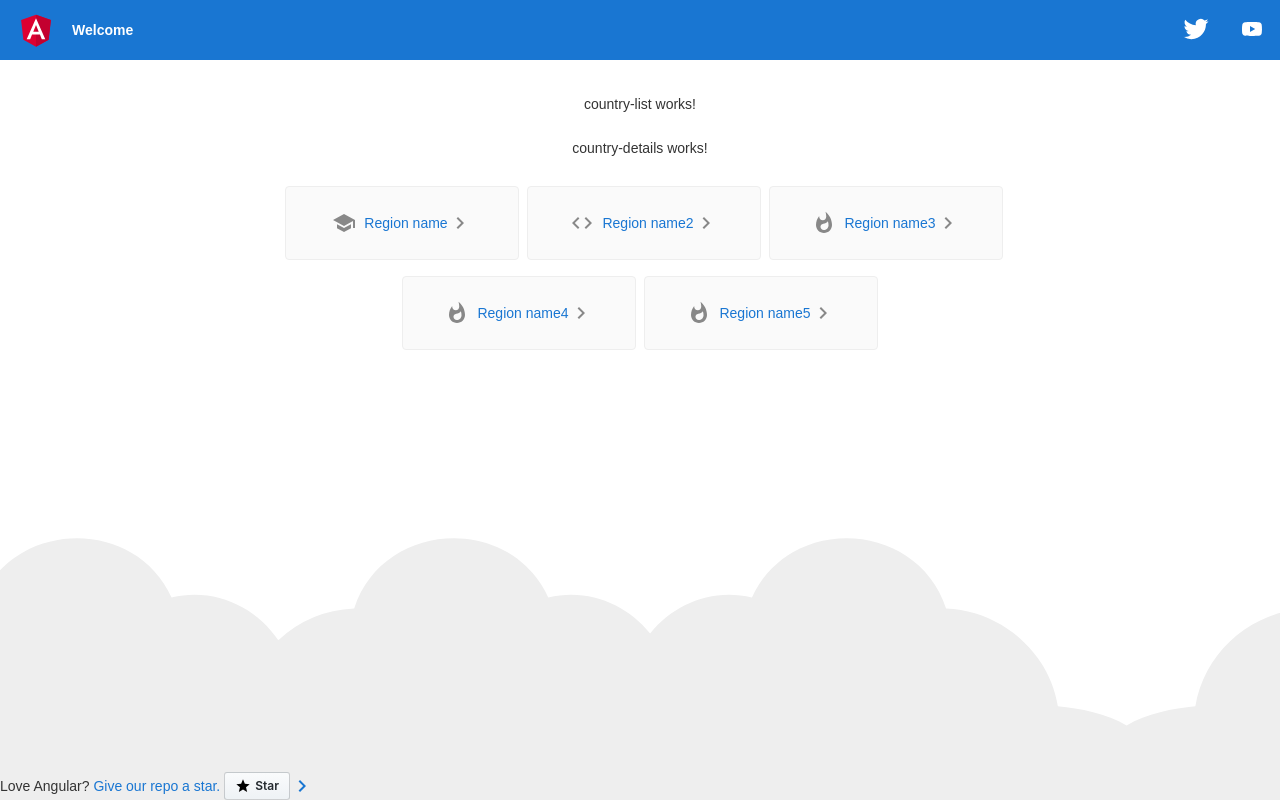
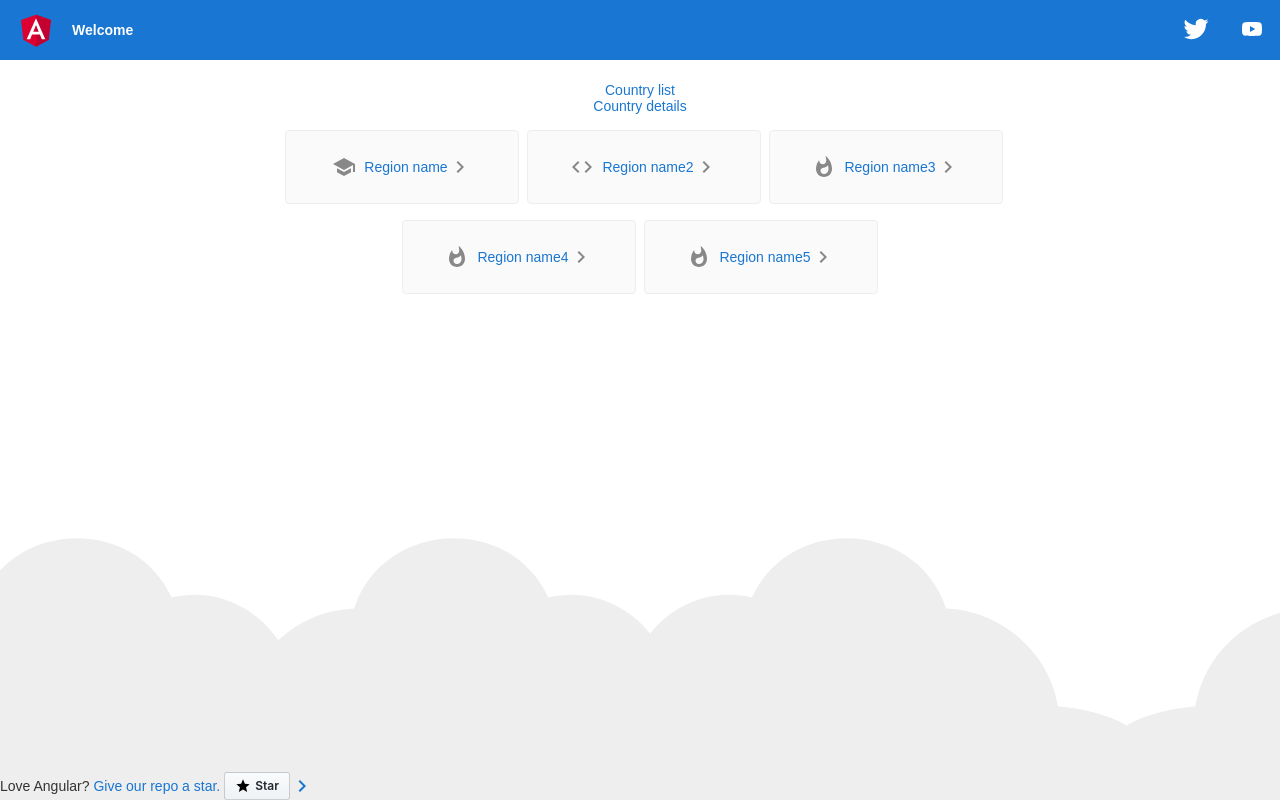
Before and after one commit to DamianJaszewski/angularWebApp, an Angular app: page / in a window 1280 px wide. Built offline with nearby package versions, Linux system fonts and the light colour scheme.

Commit message:
add home-screen component

```diff
--- a/src/app/app-routing.module.ts
+++ b/src/app/app-routing.module.ts
@@ -4,6 +4,7 @@ import { CountryListComponent } from './country-list/country-list.component';
 import { CountryDetailsComponent } from './country-details/country-details.component';
 
 const routes: Routes = [
+  { path: '', redirectTo: '', pathMatch: 'full' },
   { path: 'country-list', component: CountryListComponent },
   { path: 'country-details', component: CountryDetailsComponent }
 ];
--- a/src/app/app.component.html
+++ b/src/app/app.component.html
@@ -356,8 +356,17 @@
   <!-- <h2>Resources</h2>
   <p>Here are some links to help you get started:</p> -->
 
-  <app-country-list></app-country-list>
-  <app-country-details></app-country-details>
+<nav>
+  <a routerLink="/country-list">Country list</a>
+</nav>
+
+<nav>
+  <a routerLink="/country-details">Country details</a>
+</nav>
+
+
+  <!-- <app-country-list></app-country-list>
+  <app-country-details></app-country-details> -->
 
   <div class="card-container">
     <a class="card" target="_blank" rel="noopener" href="https://angular.io/tutorial">
--- a/src/app/app.module.ts
+++ b/src/app/app.module.ts
@@ -5,12 +5,14 @@ import { AppRoutingModule } from './app-routing.module';
 import { AppComponent } from './app.component';
 import { CountryListComponent } from './country-list/country-list.component';
 import { CountryDetailsComponent } from './country-details/country-details.component';
+import { HomeScreenComponent } from './home-screen/home-screen.component';
 
 @NgModule({
   declarations: [
     AppComponent,
     CountryListComponent,
-    CountryDetailsComponent
+    CountryDetailsComponent,
+    HomeScreenComponent
   ],
   imports: [
     BrowserModule,
--- /dev/null
+++ b/src/app/home-screen/home-screen.component.html
@@ -0,0 +1,6 @@
+<p>home-screen works!</p>
+<!-- <div class="heroes-menu">
+  <a *ngFor="let hero of heroes">
+    {{hero.name}}
+  </a>
+</div> -->
--- /dev/null
+++ b/src/app/home-screen/home-screen.component.ts
@@ -0,0 +1,15 @@
+import { Component, OnInit } from '@angular/core';
+
+@Component({
+  selector: 'app-home-screen',
+  templateUrl: './home-screen.component.html',
+  styleUrls: ['./home-screen.component.css']
+})
+export class HomeScreenComponent implements OnInit {
+
+  constructor() { }
+
+  ngOnInit(): void {
+  }
+
+}
```
Also changed, not shown: src/app/country-list/country-list.component.html (line endings or trailing spaces), src/app/home-screen/home-screen.component.css (added), 1 other file (tests, documents, lock files or other folders).
